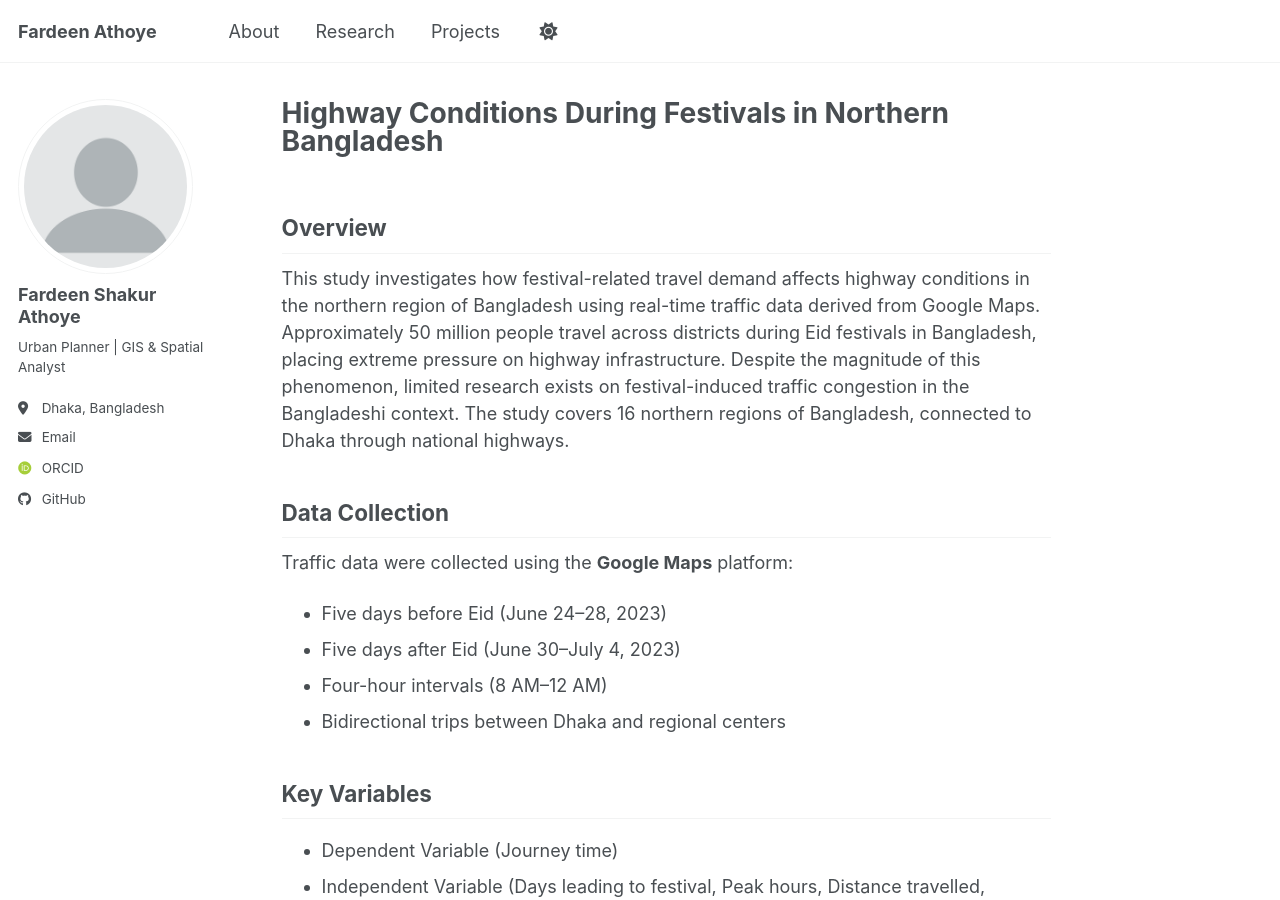
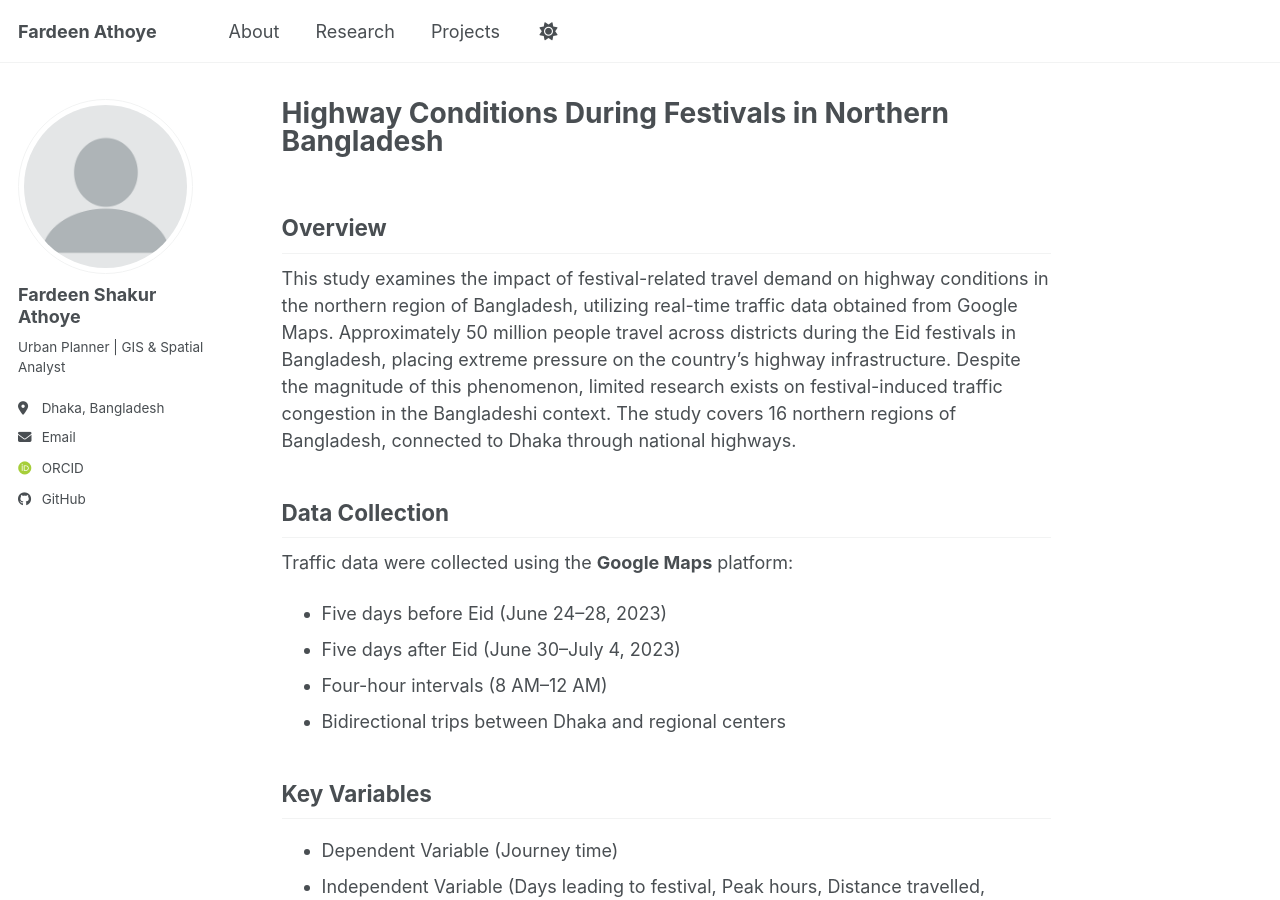
Before and after one commit to athoye-fardeen/athoye-fardeen.github.io, a Jekyll site: the page built from _pages/projects/highway-conditions.md, in a window 1280 px wide and 900 px high. Built offline with Jekyll 4.4.1, drawn with Linux system fonts in a browser that asks for light colours; some web fonts are replaced; a script bundle is joined from its source files by our own code; library files that are not in the unit come from our copies.

Commit message:
Update highway-conditions.md

```diff
--- a/_pages/projects/highway-conditions.md
+++ b/_pages/projects/highway-conditions.md
@@ -1,11 +1,11 @@
 ---
 title: "Highway Conditions During Festivals in Northern Bangladesh"
-collection: research
-permalink: /research/highway-conditions/
+collection: projects
+permalink: /projects/highway-conditions/
 ---
 
 ## Overview
-This study investigates how festival-related travel demand affects highway conditions in the northern region of Bangladesh using real-time traffic data derived from Google Maps. Approximately 50 million people travel across districts during Eid festivals in Bangladesh, placing extreme pressure on highway infrastructure. Despite the magnitude of this phenomenon, limited research exists on festival-induced traffic congestion in the Bangladeshi context. The study covers 16 northern regions of Bangladesh, connected to Dhaka through national highways.
+This study examines the impact of festival-related travel demand on highway conditions in the northern region of Bangladesh, utilizing real-time traffic data obtained from Google Maps. Approximately 50 million people travel across districts during the Eid festivals in Bangladesh, placing extreme pressure on the country's highway infrastructure. Despite the magnitude of this phenomenon, limited research exists on festival-induced traffic congestion in the Bangladeshi context. The study covers 16 northern regions of Bangladesh, connected to Dhaka through national highways.
 
 ## Data Collection
 Traffic data were collected using the **Google Maps** platform:
```
Also changed, not shown: other parts of _pages/projects/highway-conditions.md (+1 -1 lines).
